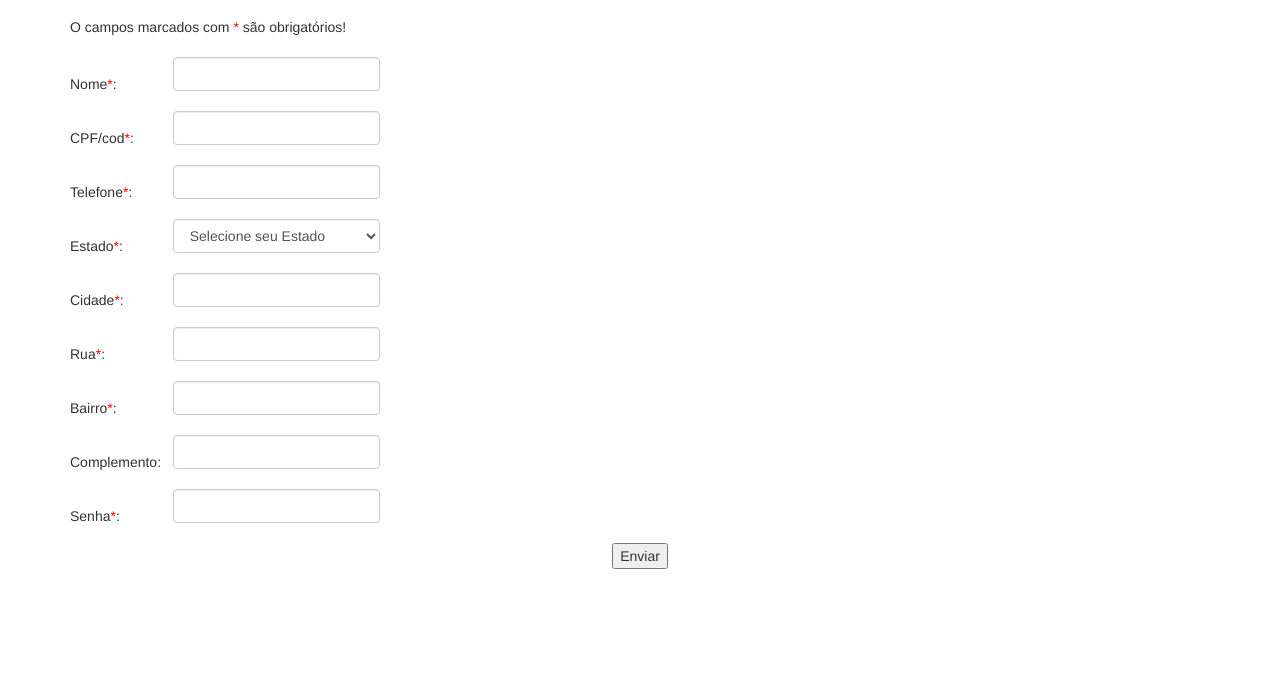
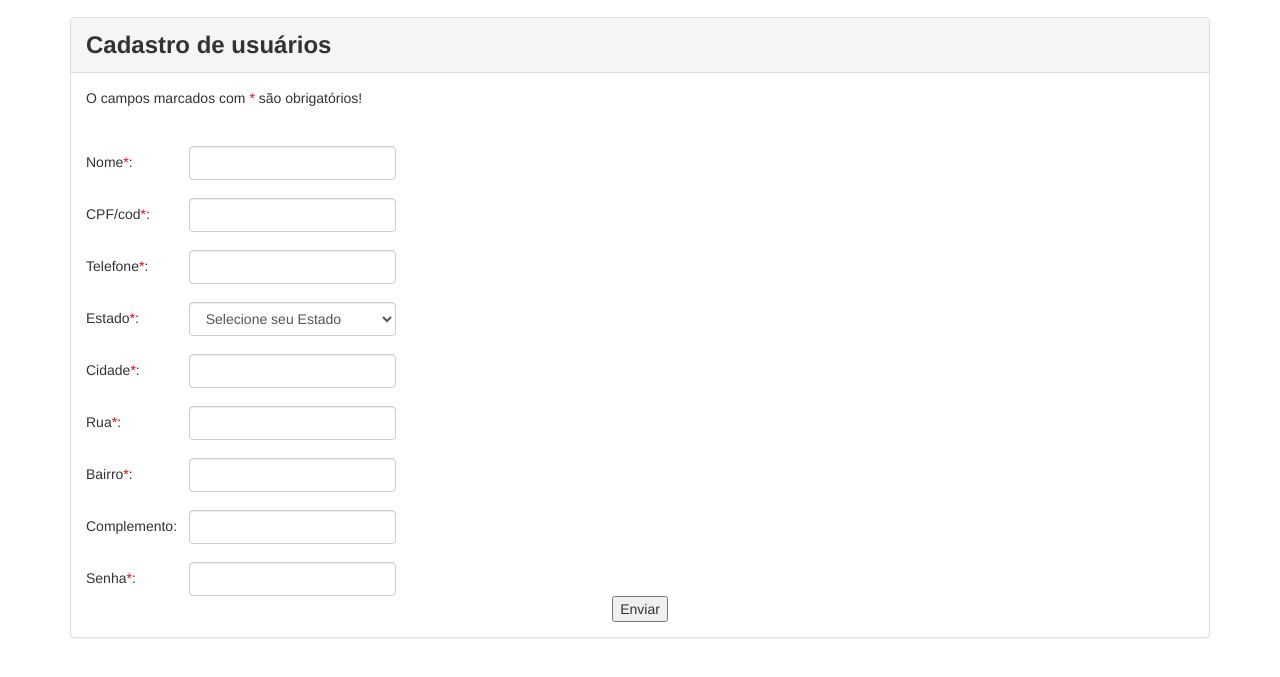
Before and after one commit to YgorCr/FifaTickets, a PHP site: page /views/comprador.view.php in a window 1280 px wide. Shown: the part 51-728 px from the top of the page. Run offline with PHP 8.4, Linux system fonts and the light colour scheme; some libraries are stand-ins or nearby versions.

Commit message:
mudanças no layout.

```diff
--- a/views/comprador.view.php
+++ b/views/comprador.view.php
@@ -18,25 +18,27 @@
 	private $senha;
 -->
 
-<div>
+<div class="panel panel-default">
+	<div class="panel-heading"><font size="5"><strong>Cadastro de usuários</strong></font></div>
+	<div class="panel-body">
 		<form>
 			O campos marcados com <span style="color:red">*</span> são obrigatórios!<br><br>
 			<table>
 				<tr>
-				<td>Nome<span style="color:red">*</span>: </td>
-				<td><input type="text" name="nome" class="form-control"><br></td>
+					<td class="tdlabel">Nome<span style="color:red">*</span>: </td>
+					<td class="tdform"><input type="text" name="nome" class="form-control"></td>
 				</tr>
 				<tr>
-				<td>CPF/cod<span style="color:red">*</span>: </td>
-				<td><input type="text" name="cpf_cod" class="form-control"><br></td>
+					<td class="tdlabel">CPF/cod<span style="color:red">*</span>: </td>
+					<td class="tdform"><input type="text" name="cpf_cod" class="form-control"></td>
 				</tr>
 				<tr>
-				<td>Telefone<span style="color:red">*</span>: </td>
-				<td><input type="text" name="telefone" class="form-control"><br></td>
+					<td class="tdlabel">Telefone<span style="color:red">*</span>: </td>
+					<td class="tdform"><input type="text" name="telefone" class="form-control"></td>
 				</tr>
 				<tr>
-				<td>Estado<span style="color:red">*</span>: </td>
-				<td>
+					<td class="tdlabel">Estado<span style="color:red">*</span>: </td>
+					<td class="tdform">
 						<select class="form-control">
 						  <option value="0">Selecione seu Estado</option>
 						  <option value="1">AC</option>
@@ -66,31 +68,34 @@
 						  <option value="25">SP</option>
 						  <option value="26">SE</option>
 						  <option value="27">TO</option>
-					</select><br></td>
+						</select></td>
 				</tr>
 				<tr>
-				<td>Cidade<span style="color:red">*</span>: </td>
-				<td><input type="text" name="cidade" class="form-control"><br></td>
+					<td class="tdlabel">Cidade<span style="color:red">*</span>: </td>
+					<td class="tdform"><input type="text" name="cidade" class="form-control"></td>
 				</tr>
 				<tr>
-				<td>Rua<span style="color:red">*</span>: </td>
-				<td><input type="text" name="rua" class="form-control"><br></td>
+					<td class="tdlabel">Rua<span style="color:red">*</span>: </td>
+					<td class="tdform"><input type="text" name="rua" class="form-control"></td>
 				</tr>
 				<tr>
-				<td>Bairro<span style="color:red">*</span>: </td>
-				<td><input type="text" name="bairro" class="form-control"><br></td>
+					<td class="tdlabel">Bairro<span style="color:red">*</span>: </td>
+					<td class="tdform"><input type="text" name="bairro" class="form-control"></td>
 				</tr>
 				<tr>
-				<td>Complemento:&nbsp&nbsp&nbsp<wsbr></td>
-				<td><input type="text" name="complemento" class="form-control"><br></td>
+					<td class="tdlabel">Complemento:&nbsp&nbsp&nbsp<wsbr></td>
+					<td class="tdform"><input type="text" name="complemento" class="form-control"></td>
 				</tr>
 				<tr>
-				<td>Senha<span style="color:red">*</span>: </td>
-				<td><input type="password" name="senha" class="form-control"><br></td>
+					<td class="tdlabel">Senha<span style="color:red">*</span>: </td>
+					<td class="tdform"><input type="password" name="senha" class="form-control"></td>
 				</tr>
 			</table>
+			<div>
 				<center><input type="submit" value="Enviar"></center>
+			</div>
 		</form>
+	</div>
 </div>
 
 <?php
```
Lines whose indentation alone changed are shown as unchanged.
